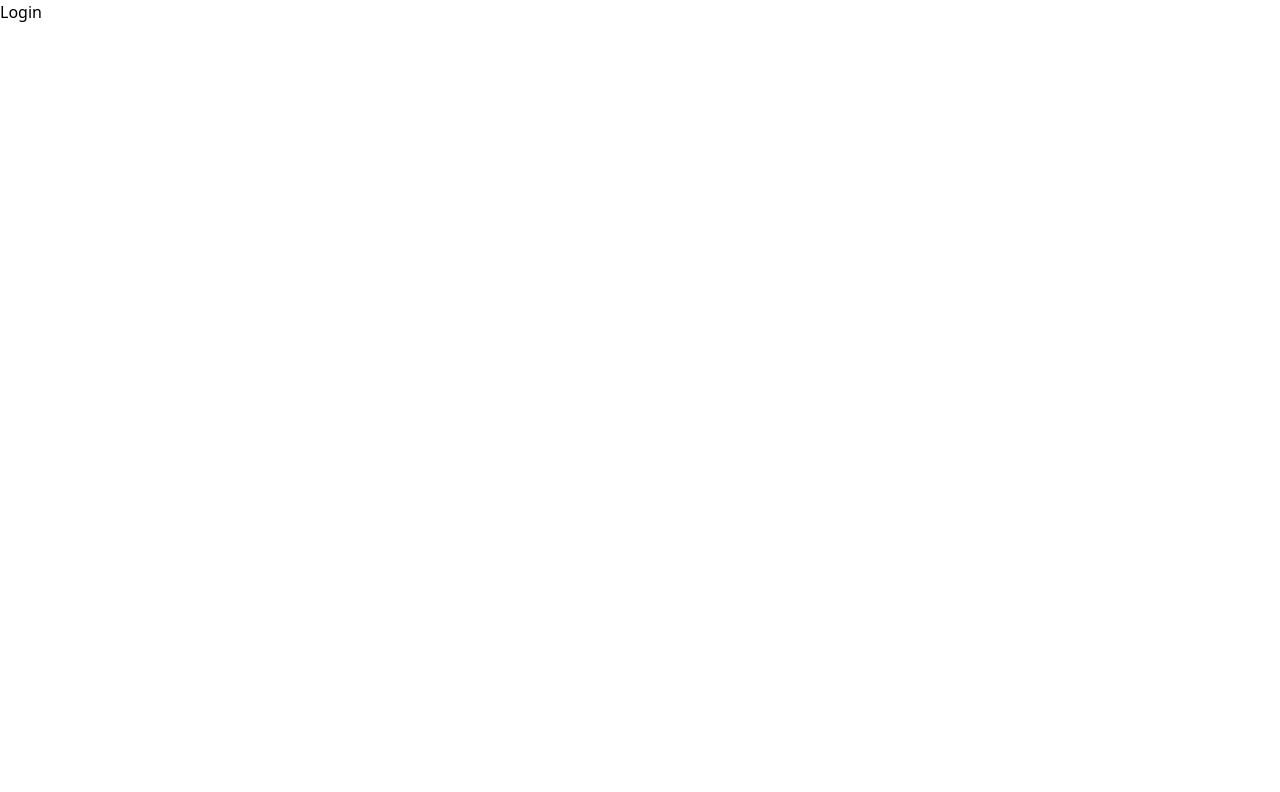
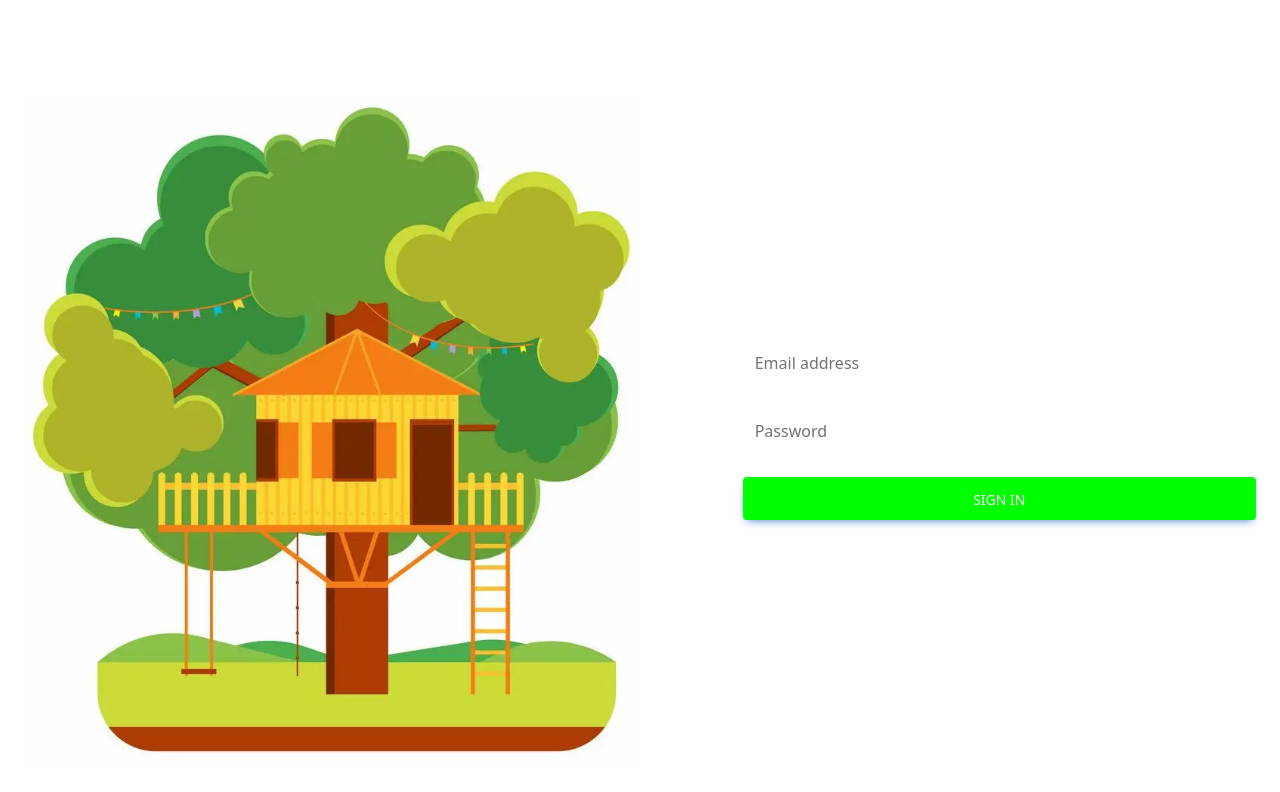
Before and after one commit to chadjcampbell/clubHouse, a React (Vite) app in the folder client/: page /login in a window 1280 px wide. Shown: the top 792 px of the page. Built offline with nearby package versions, Linux system fonts and the light colour scheme.

Commit message:
setup login page

```diff
--- a/client/src/pages/Login.tsx
+++ b/client/src/pages/Login.tsx
@@ -1,5 +1,59 @@
+import { Link } from "react-router-dom";
+
 const Login = () => {
-  return <h2>Login</h2>;
+  return (
+    <section className="h-screen">
+      <div className="container h-full px-6 py-24">
+        <div className="g-6 flex h-full flex-wrap items-center justify-center lg:justify-between">
+          <div className="mb-12 md:mb-0 md:w-8/12 lg:w-6/12">
+            <Link to="/">
+              <img src="/treehouse.webp" className="w-full" alt="Phone image" />
+            </Link>
+          </div>
+
+          <div className="md:w-8/12 lg:ml-6 lg:w-5/12">
+            <form>
+              <div className="relative mb-6" data-te-input-wrapper-init>
+                <input
+                  type="text"
+                  className="peer block min-h-[auto] w-full rounded border-0 bg-transparent px-3 py-[0.32rem] leading-[2.15] outline-none transition-all duration-200 ease-linear focus:placeholder:opacity-100 data-[te-input-state-active]:placeholder:opacity-100 motion-reduce:transition-none dark:text-neutral-200 dark:placeholder:text-neutral-200 [&:not([data-te-input-placeholder-active])]:placeholder:opacity-0"
+                  id="exampleFormControlInput3"
+                />
+                <label
+                  htmlFor="exampleFormControlInput3"
+                  className="pointer-events-none absolute left-3 top-0 mb-0 max-w-[90%] origin-[0_0] truncate pt-[0.37rem] leading-[2.15] text-neutral-500 transition-all duration-200 ease-out peer-focus:-translate-y-[1.15rem] peer-focus:scale-[0.8] peer-focus:text-primary peer-data-[te-input-state-active]:-translate-y-[1.15rem] peer-data-[te-input-state-active]:scale-[0.8] motion-reduce:transition-none dark:text-neutral-200 dark:peer-focus:text-primary"
+                >
+                  Email address
+                </label>
+              </div>
+
+              <div className="relative mb-6" data-te-input-wrapper-init>
+                <input
+                  type="password"
+                  className="peer block min-h-[auto] w-full rounded border-0 bg-transparent px-3 py-[0.32rem] leading-[2.15] outline-none transition-all duration-200 ease-linear focus:placeholder:opacity-100 data-[te-input-state-active]:placeholder:opacity-100 motion-reduce:transition-none dark:text-neutral-200 dark:placeholder:text-neutral-200 [&:not([data-te-input-placeholder-active])]:placeholder:opacity-0"
+                  id="exampleFormControlInput33"
+                />
+                <label
+                  htmlFor="exampleFormControlInput33"
+                  className="pointer-events-none absolute left-3 top-0 mb-0 max-w-[90%] origin-[0_0] truncate pt-[0.37rem] leading-[2.15] text-neutral-500 transition-all duration-200 ease-out peer-focus:-translate-y-[1.15rem] peer-focus:scale-[0.8] peer-focus:text-primary peer-data-[te-input-state-active]:-translate-y-[1.15rem] peer-data-[te-input-state-active]:scale-[0.8] motion-reduce:transition-none dark:text-neutral-200 dark:peer-focus:text-primary"
+                >
+                  Password
+                </label>
+              </div>
+              <button
+                type="submit"
+                className="inline-block w-full rounded bg-primary px-7 pb-2.5 pt-3 text-sm font-medium uppercase leading-normal text-white shadow-[0_4px_9px_-4px_#3b71ca] transition duration-150 ease-in-out hover:bg-primary-600 hover:shadow-[0_8px_9px_-4px_rgba(59,113,202,0.3),0_4px_18px_0_rgba(59,113,202,0.2)] focus:bg-primary-600 focus:shadow-[0_8px_9px_-4px_rgba(59,113,202,0.3),0_4px_18px_0_rgba(59,113,202,0.2)] focus:outline-none focus:ring-0 active:bg-primary-700 active:shadow-[0_8px_9px_-4px_rgba(59,113,202,0.3),0_4px_18px_0_rgba(59,113,202,0.2)] dark:shadow-[0_4px_9px_-4px_rgba(59,113,202,0.5)] dark:hover:shadow-[0_8px_9px_-4px_rgba(59,113,202,0.2),0_4px_18px_0_rgba(59,113,202,0.1)] dark:focus:shadow-[0_8px_9px_-4px_rgba(59,113,202,0.2),0_4px_18px_0_rgba(59,113,202,0.1)] dark:active:shadow-[0_8px_9px_-4px_rgba(59,113,202,0.2),0_4px_18px_0_rgba(59,113,202,0.1)]"
+                data-te-ripple-init
+                data-te-ripple-color="light"
+              >
+                Sign in
+              </button>
+            </form>
+          </div>
+        </div>
+      </div>
+    </section>
+  );
 };
 
 export default Login;
```
